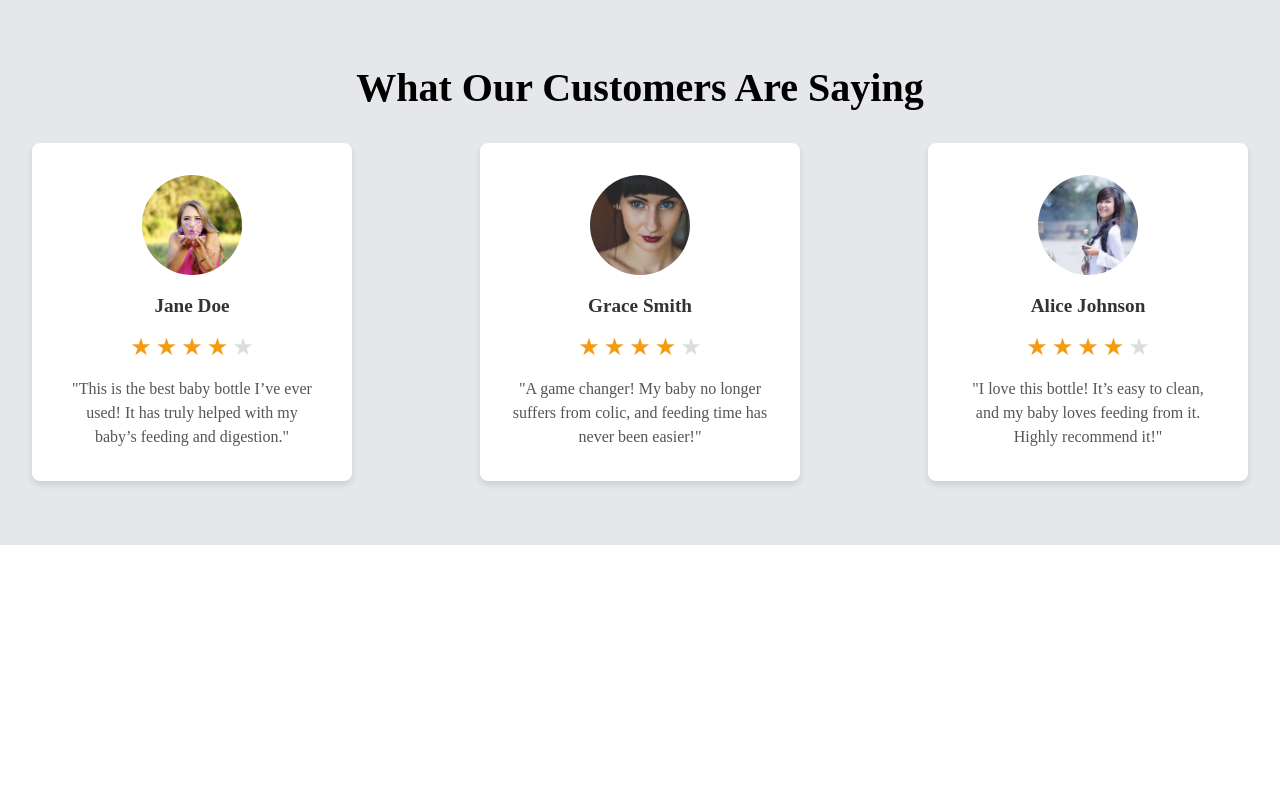
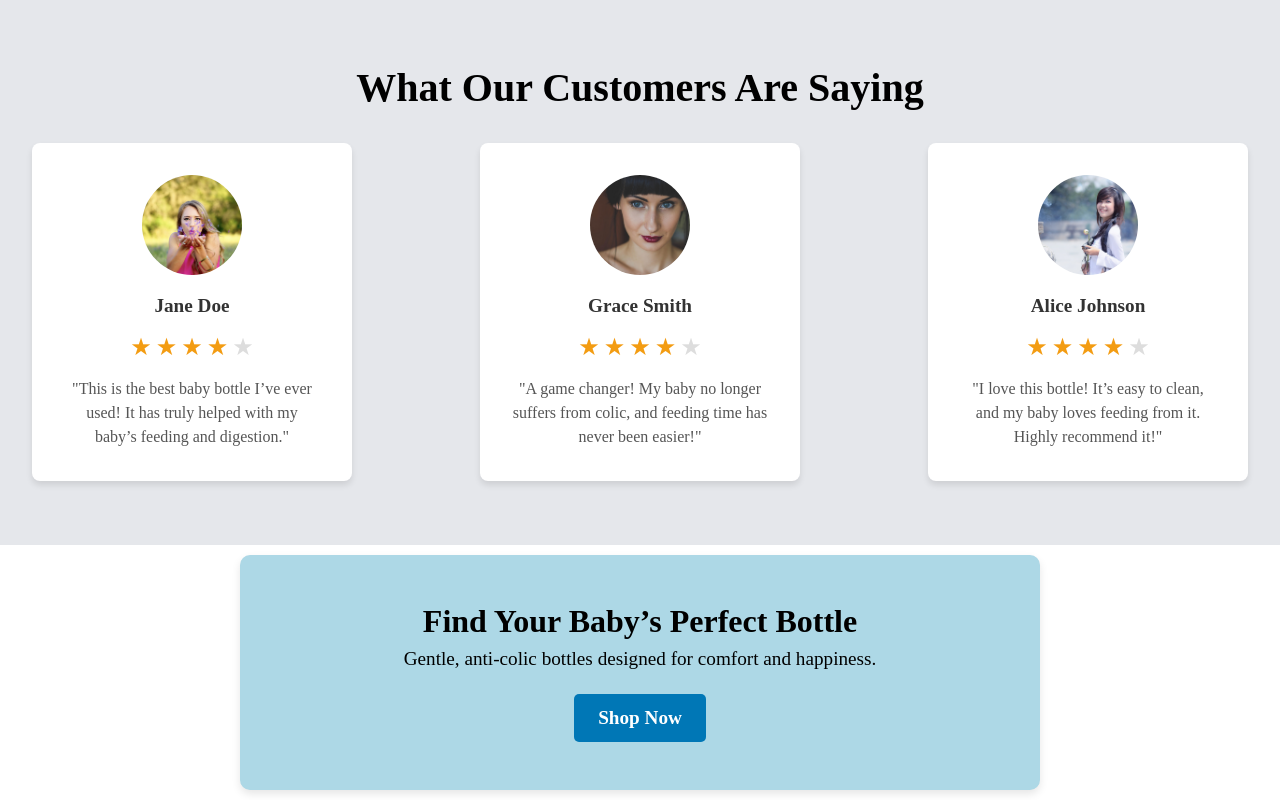
Before and after one commit to Florine-dev11/odin-landing-page, a plain HTML site: page index.html in a window 1280 px wide. Shown: the part 1491-2291 px from the top of the page. Before the commit the page ends 2036 px from the top, so only its background shows below. Drawn offline with Linux system fonts and the light colour scheme.

Commit message:
Designing the CTA section

```diff
--- a/index.html
+++ b/index.html
@@ -119,6 +119,15 @@
     </div>
   </section>
 
+ <!-- CTA SECTION -->
+  <section class="cta">
+    <div class="cta-content">
+      <h2 class="cta-title">Find Your Baby’s Perfect Bottle</h2>
+      <p class="cta-subtitle">Gentle, anti-colic bottles designed for comfort and happiness.</p>
+      <a href="#shop" class="btn btn-primary">Shop Now</a>
+    </div>
+  </section>
+
 
 
 </body>
--- a/style.css
+++ b/style.css
@@ -10,7 +10,7 @@
   justify-content: space-between; /* Creates space between logo and links */
   align-items: center; /* Vertically centers items */
   padding: 1rem 2rem; /* Adds space inside the navbar */
-    background-color: #ADD8E6; /* Background color for the hero section */
+  background-color: #add8e6; /* Background color for the hero section */
   box-shadow: 0 2px 5px rgba(0, 0, 0, 0.1); /* Subtle shadow for depth */
   position: sticky; /* Makes the navbar stick to the top on scroll */
   top: 0; /* Sets the sticky position at the top of the viewport */
@@ -53,7 +53,6 @@
   color: #007bff; /* Changes link color on hover */
 }
 
-
 /* Hero Section */
 .hero {
   display: flex; /* Flexbox for horizontal layout */
@@ -61,7 +60,7 @@
   align-items: center; /* Vertically center the items */
   padding: 5rem 2rem; /* Add space inside the hero section */
   background-color: #1f2937; /* Background color for the hero section */
-    color: #E5E7Eb; /* Default text color */
+  color: #e5e7eb; /* Default text color */
 }
 
 /* Hero Content (Title and Buttons) */
@@ -125,12 +124,10 @@
   border-radius: 30px; /* Rounds the corners (adjust as needed) */
 }
 
-
-
 /* Features Section */
 .features {
   padding: 4rem 2rem; /* Adds padding around the section */
-    background-color: #ADD8E6; /* Light blue background color */
+  background-color: #add8e6; /* Light blue background color */
   text-align: center; /* Centers the text */
 }
 
@@ -182,11 +179,10 @@
   border-radius: 8px; /* Rounded corners for the image */
 }
 
-
 /* Testimonial Section */
 .testimonials {
   padding: 4rem 2rem; /* Adds padding around the section */
-    background-color: #E5E7EB; /* Light background for the section */
+  background-color: #e5e7eb; /* Light background for the section */
   text-align: center; /* Centers the text */
 }
 
@@ -255,29 +251,54 @@
   color: #ddd; /* Light gray color for empty stars */
 }
 
+/*/* CTA SECTION */
+.cta {
+  background-color: #add8e6; /* Light blue background */
+  text-align: center;
+  padding: 3rem 1rem;
+  border-radius: 10px; /* Soft rounded corners */
+  box-shadow: 0 4px 8px rgba(0, 0, 0, 0.1); /* Subtle shadow */
+  max-width: 800px; /* Prevents it from stretching too wide on large screens */
+  margin: 10px auto; /* Centers the CTA section */
+}
 
+.cta-title {
+  font-size: 2rem;
+  font-weight: bold;
+  color: #ffffff; /* White text for contrast */
+  margin-bottom: 0.5rem;
+  color: #000;
+}
 
+.cta-subtitle {
+  font-size: 1.2rem;
+  color: #f8f9fa; /* Soft white for subtitle */
+  margin-bottom: 1.5rem;
+  max-width: 600px; /* Prevents text from stretching too wide */
+  margin-left: auto;
+  margin-right: auto;
+  color: #000;
+}
 
+/* CTA BUTTON */
+.btn-primary {
+  display: inline-block;
+  background-color: #0077b6; /* Deep blue for contrast */
+  color: #ffffff;
+  padding: 0.8rem 1.5rem;
+  font-size: 1.2rem;
+  border-radius: 5px;
+  text-decoration: none;
+  font-weight: bold;
+  transition: background 0.3s ease-in-out;
+}
 
+.btn-primary:hover {
+  background-color: #005b89; /* Darker shade on hover */
+}
 
-
-
-
-
-
-
-
-
-
-
-
-
-
-
-
-
-
-
+/*RESPONSIVE
+DESIGN*/
 
 /* HEADER SECTION */
 @media (max-width: 768px) {
@@ -292,7 +313,6 @@
     gap: 1rem; /* Adjusts space between links */
   }
 }
-
 
 /* HERO SECTION*/
 @media (max-width: 768px) {
@@ -333,7 +353,6 @@
   }
 }
 
-
 /* TESTIMONIAL SECTION */
 @media (max-width: 768px) {
   .testimonials-container {
@@ -346,3 +365,37 @@
     margin-bottom: 2rem; /* Adds space between stacked testimonials */
   }
 }
+/* CTA SECTION */
+@media (max-width: 768px) {
+  .cta {
+    padding: 2rem 1rem; /* Reduce padding for smaller screens */
+  }
+
+  .cta-title {
+    font-size: 1.8rem; /* Slightly smaller title for better fit */
+  }
+
+  .cta-subtitle {
+    font-size: 1rem; /* Adjust subtitle for readability */
+  }
+
+  .btn-primary {
+    font-size: 1rem; /* Adjust button size for mobile */
+    padding: 0.7rem 1.2rem;
+  }
+}
+
+@media (max-width: 480px) {
+  .cta-title {
+    font-size: 1.5rem; /* Even smaller for very small screens */
+  }
+
+  .cta-subtitle {
+    font-size: 0.9rem;
+  }
+
+  .btn-primary {
+    font-size: 0.9rem;
+    padding: 0.6rem 1rem;
+  }
+}
```
Lines whose indentation alone changed are shown as unchanged.
